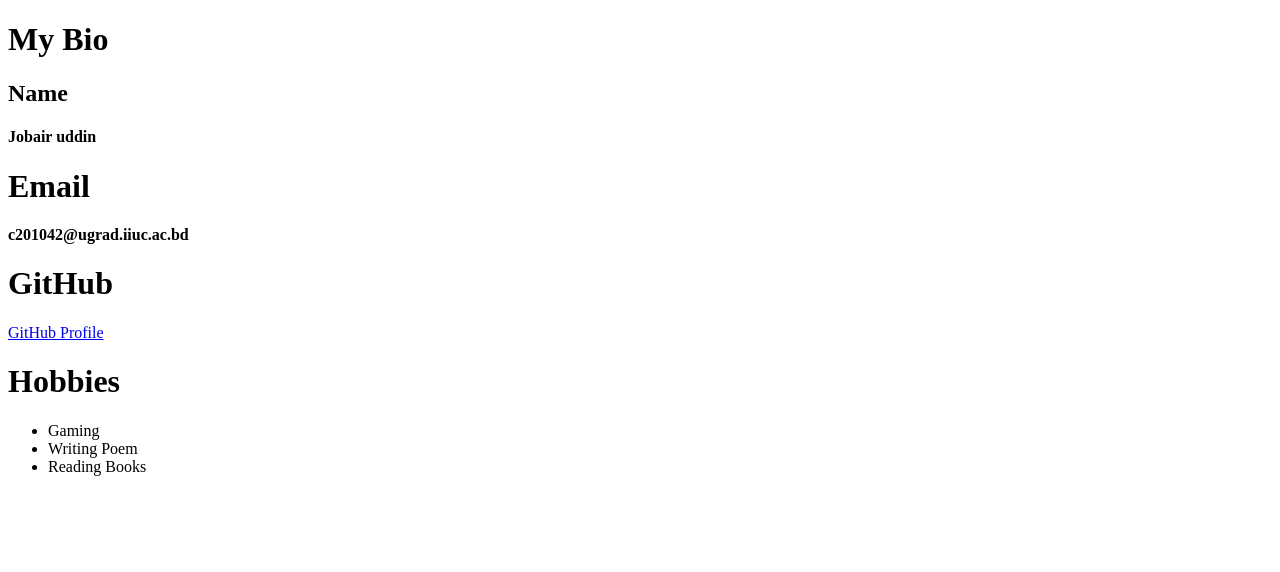
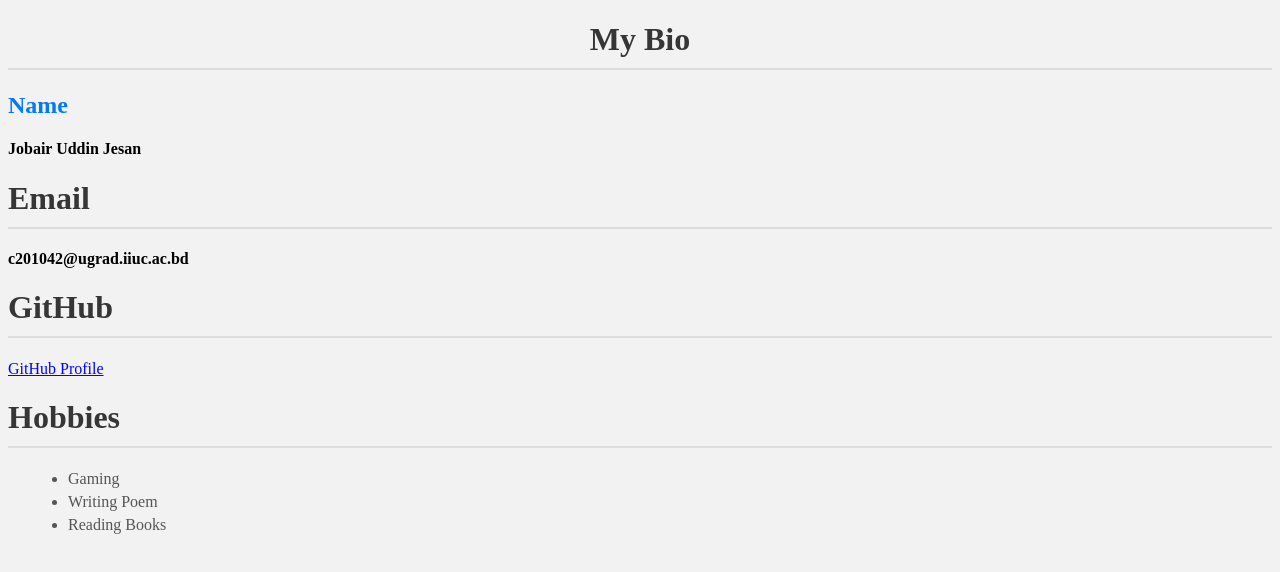
Before and after one commit to Jobairshi/InternTg, a plain HTML site: page index.html in a window 1280 px wide. Drawn offline with Linux system fonts and the light colour scheme.

Commit message:
style.css added

```diff
--- a/index.html
+++ b/index.html
@@ -3,17 +3,18 @@
 <head>
     <meta charset="UTF-8">
     <meta name="viewport" content="width=device-width, initial-scale=1.0">
+    <link rel="stylesheet" href="style.css">
     <title>Document</title>
 </head>
-<body>
-    <h1>
+<body  class="back">
+    <h1 style="text-align: center;">
         My Bio
     </h1>
     <h2>
         Name
     </h2>
     <h4>
-        Jobair uddin
+        Jobair Uddin Jesan
     </h4>
     <h1>
         Email
--- /dev/null
+++ b/style.css
@@ -0,0 +1,24 @@
+.back
+   {
+    background-color: #f2f2f2;
+   }
+h1{
+    color: rgb(54, 54, 54);
+    padding-bottom:10px;
+    border-bottom:2px solid rgb(224, 220, 220);
+}
+h2
+{
+    color: #0379f8;
+}
+ul{
+    color:#555 ;
+    margin-left: 20px;
+
+}
+li{
+    margin-bottom: 5px;
+}
+a{
+    color: blue;
+}
```
